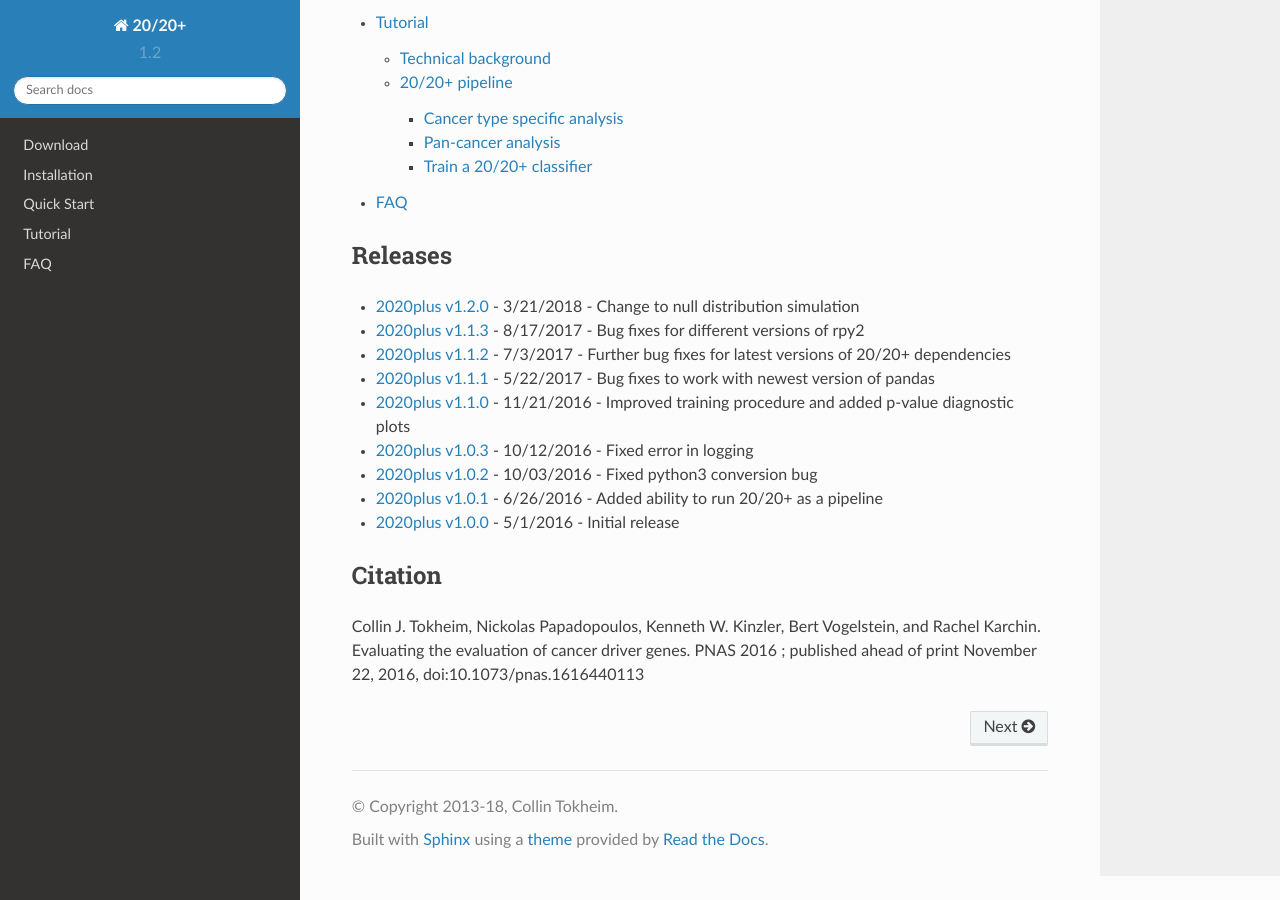
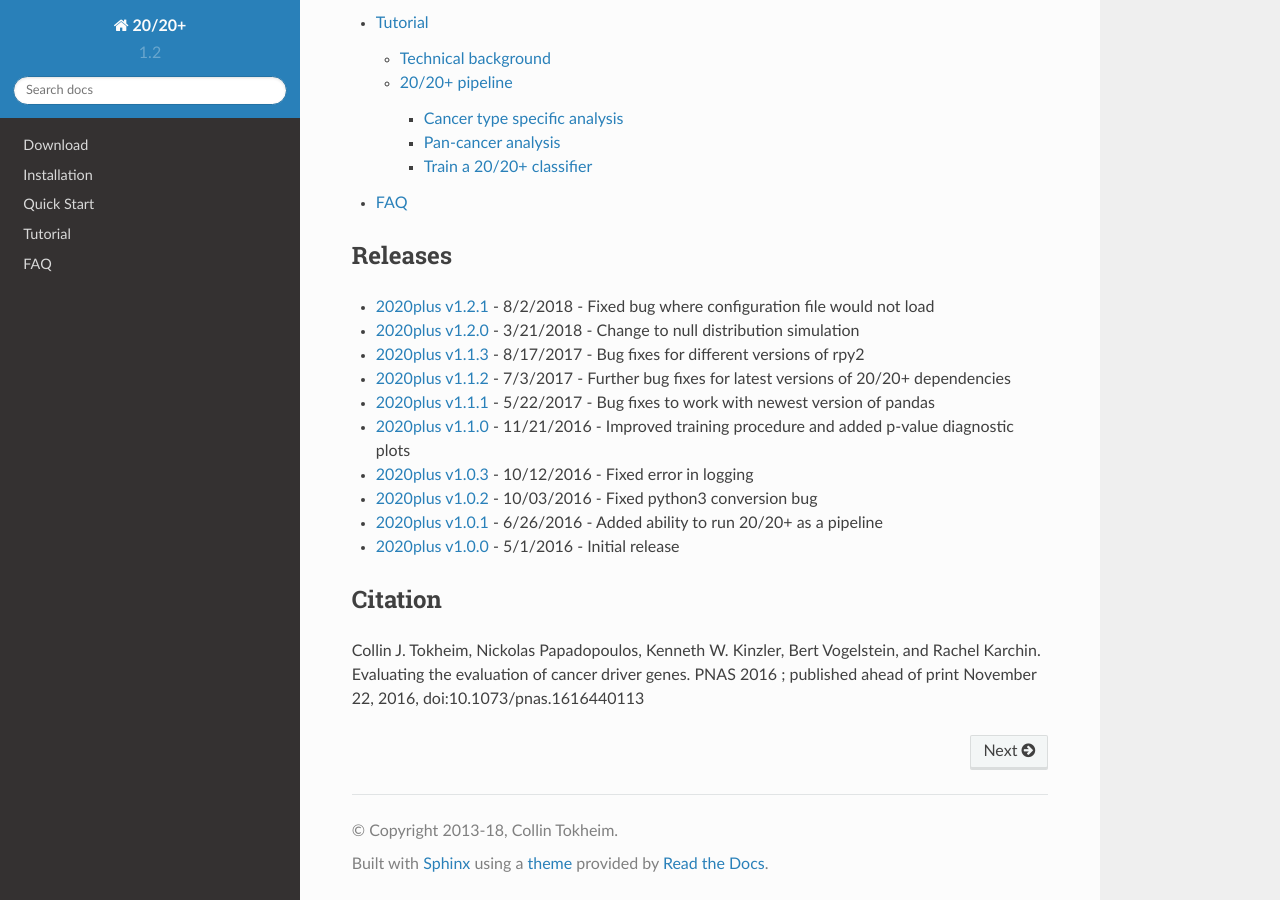
Before and after one commit to KarchinLab/2020plus, a Sphinx documentation site: the page built from doc/index.rst, in a window 1280 px wide and 900 px high, scrolled down 1002 px. Built offline with Sphinx 7.4.7 and the Read the Docs theme 2.0.0, drawn with Linux system fonts in a browser that asks for light colours.

Commit message:
Updated docs for new version

```diff
--- a/doc/download.rst
+++ b/doc/download.rst
@@ -6,6 +6,7 @@
 20/20+ releases
 ---------------
 
+* `2020plus v1.2.1 <https://github.com/KarchinLab/2020plus/archive/v1.2.1.tar.gz>`_ - 8/2/2018 - Fixed bug where configuration file would not load
 * `2020plus v1.2.0 <https://github.com/KarchinLab/2020plus/archive/v1.2.0.tar.gz>`_ - 3/21/2018 - Change to null distribution simulation
 * `2020plus v1.1.3 <https://github.com/KarchinLab/2020plus/archive/v1.1.3.tar.gz>`_ - 8/17/2017 - Bug fixes for different versions of rpy2
 * `2020plus v1.1.2 <https://github.com/KarchinLab/2020plus/archive/v1.1.2.tar.gz>`_ - 7/3/2017 - Further bug fixes for latest versions of 20/20+ dependencies
--- a/doc/index.rst
+++ b/doc/index.rst
@@ -30,6 +30,7 @@
 Releases
 --------
 
+* `2020plus v1.2.1 <https://github.com/KarchinLab/2020plus/archive/v1.2.1.tar.gz>`_ - 8/2/2018 - Fixed bug where configuration file would not load
 * `2020plus v1.2.0 <https://github.com/KarchinLab/2020plus/archive/v1.2.0.tar.gz>`_ - 3/21/2018 - Change to null distribution simulation
 * `2020plus v1.1.3 <https://github.com/KarchinLab/2020plus/archive/v1.1.3.tar.gz>`_ - 8/17/2017 - Bug fixes for different versions of rpy2
 * `2020plus v1.1.2 <https://github.com/KarchinLab/2020plus/archive/v1.1.2.tar.gz>`_ - 7/3/2017 - Further bug fixes for latest versions of 20/20+ dependencies
```
